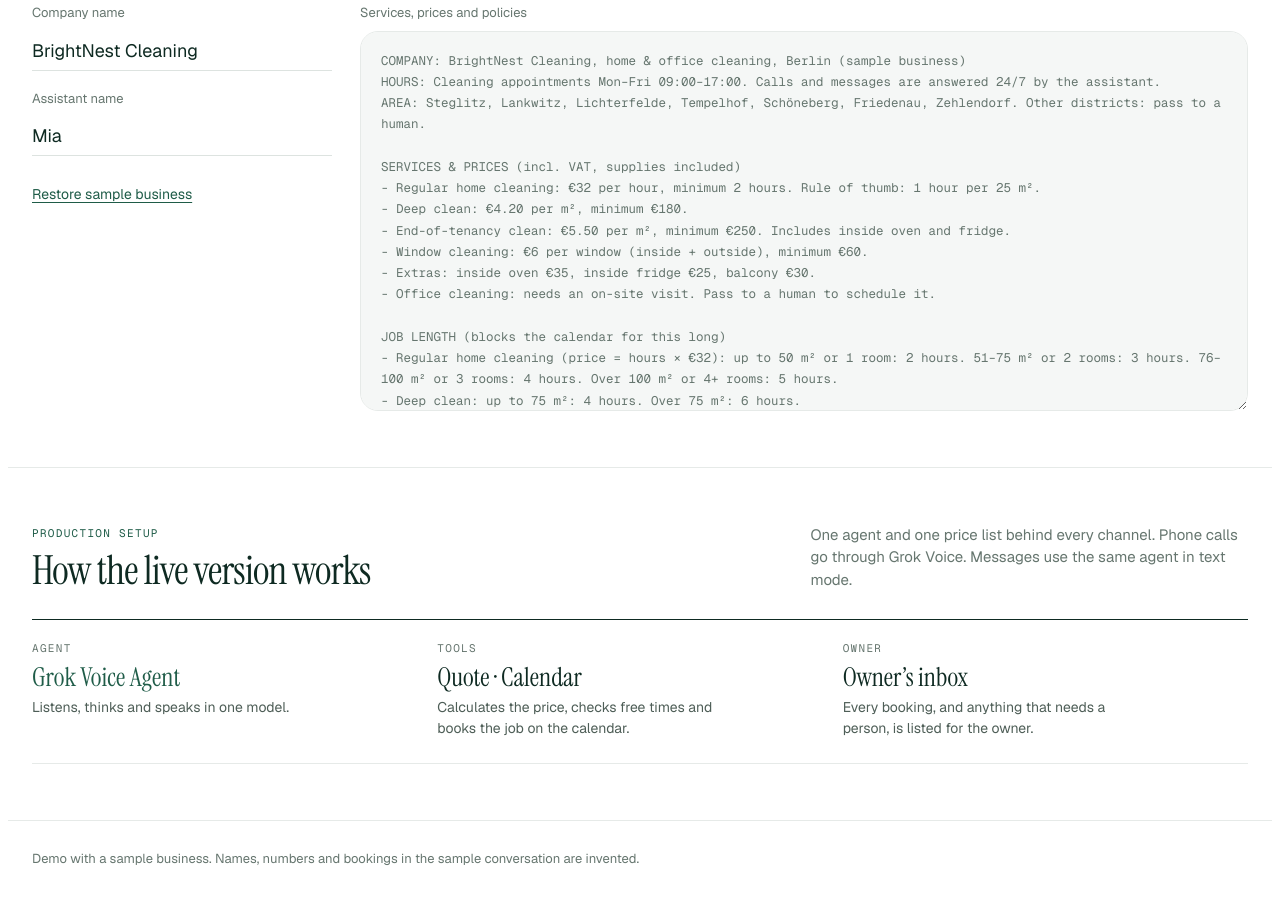
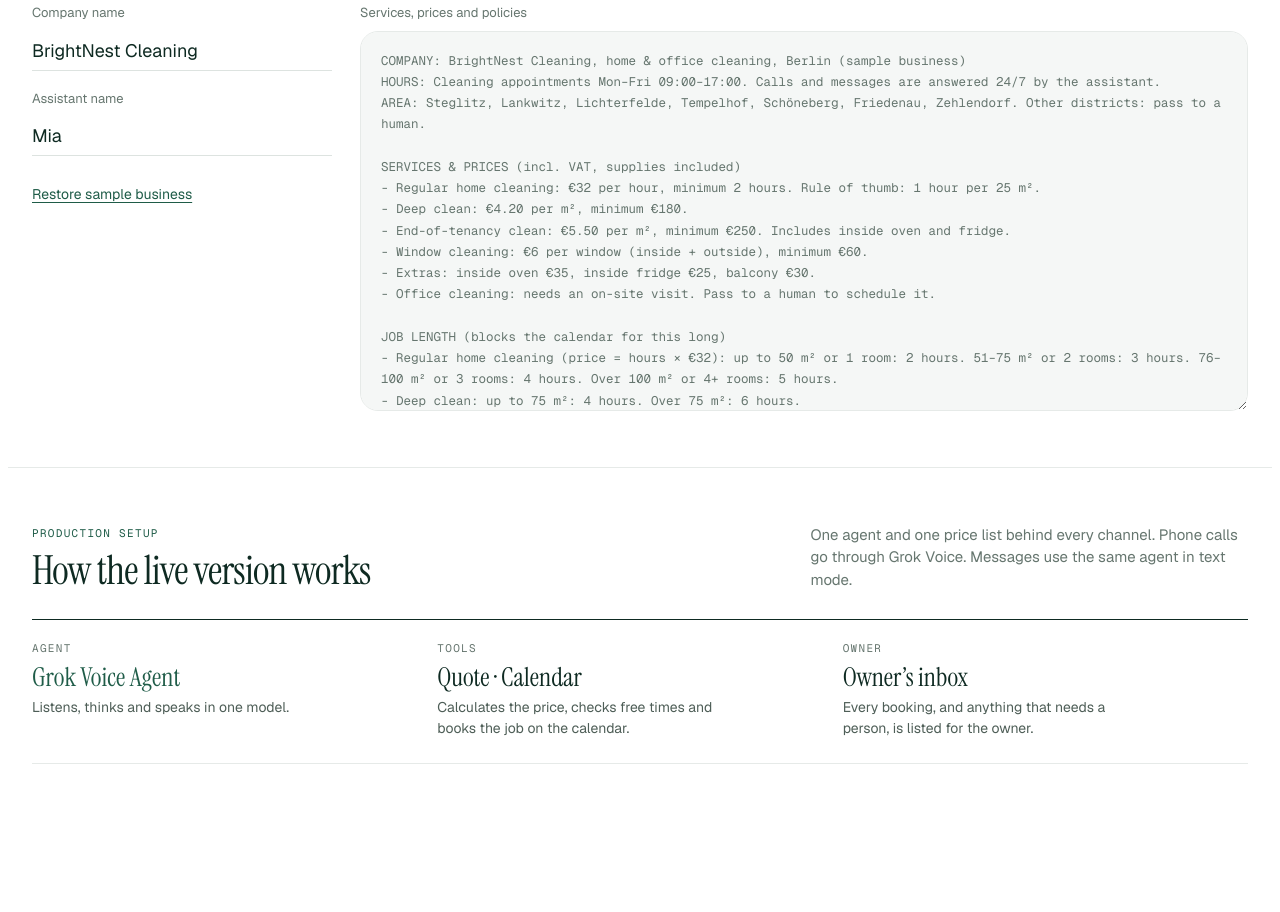
Before and after one commit to AthiraPKumar/brightnest-front-desk, a plain HTML site: page artifact/artifact-source.html in a window 1280 px wide. Shown: the part 1217-2129 px from the top of the page. After the commit the page ends 2045 px from the top, so only its background shows below. Drawn offline with nearby package versions, Linux system fonts and the light colour scheme.

Commit message:
Remove the footer note
Co-Authored-By: Claude Opus 5.5 <noreply@anthropic.com>

```diff
--- a/artifact/artifact-source.html
+++ b/artifact/artifact-source.html
@@ -162,7 +162,6 @@ textarea#kb{background:var(--frost);border:1px solid var(--line);border-radius:1
 .step b{font-family:var(--serif);font-weight:400;font-size:26px;line-height:1.1}
 .step p{margin:0;color:var(--body-ink);font-size:14px;line-height:21px;max-width:30ch}
 .step.core b{color:var(--pine)}
-footer{padding-block:28px 40px;color:var(--lichen);font-size:13px;border-top:1px solid var(--line)}
 </style>
 
 <nav class="gutter"><div class="inner">
@@ -256,7 +255,6 @@ footer{padding-block:28px 40px;color:var(--lichen);font-size:13px;border-top:1px
   </div>
 </div></section>
 
-<footer class="gutter"><div class="inner">Demo with a sample business. Names, numbers and bookings in the sample conversation are invented.</div></footer>
 
 <script>
 (function(){
```
Also changed, not shown: index.html (+0 -2 lines).
